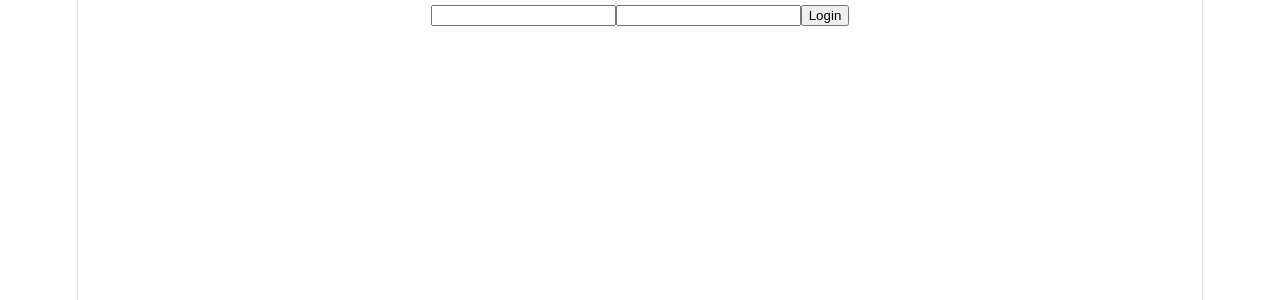
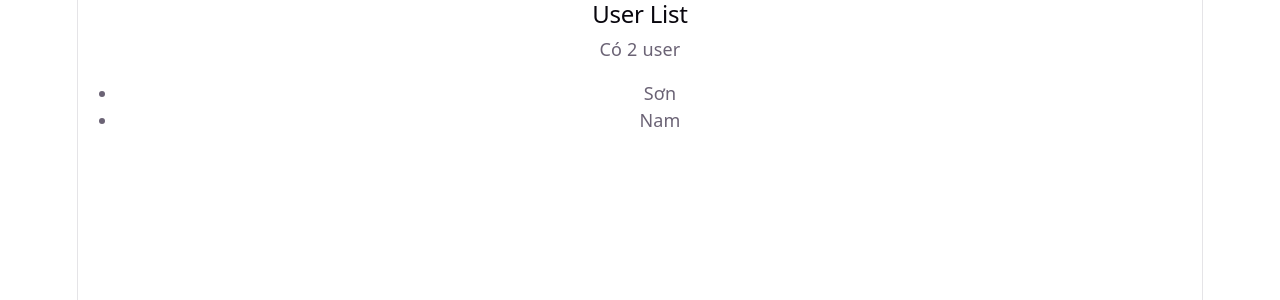
Before and after one commit to lonelyfox2k4/react_homework, a React (Vite) app in the folder react/: page / in a window 1280 px wide. Shown: the top 300 px of the page. Built offline with nearby package versions, Linux system fonts and the light colour scheme.

Commit message:
up Conditional Rendering

```diff
--- a/react/src/App.tsx
+++ b/react/src/App.tsx
@@ -1,62 +1,53 @@
-import { useState } from "react";
+import { useEffect, useState } from "react";
 
-type FormData = {
-  email: string;
-  password: string;
+type User = {
+  id: number;
+  name: string;
 };
 
-export default function LoginForm() {
-  const [form, setForm] = useState<FormData>({
-    email: "",
-    password: ""
-  });
-
+function UserList() {
+  const [users, setUsers] = useState<User[]>([]);
+  const [loading, setLoading] = useState<boolean>(true);
   const [error, setError] = useState<string>("");
 
-  const handleChange = (
-    e: React.ChangeEvent<HTMLInputElement>
-  ): void => {
-    setForm({
-      ...form,
-      [e.target.name]: e.target.value
-    });
-  };
+  useEffect(() => {
+    setTimeout(() => {
+      // giả lập API
+      const success = true;
 
-  const handleSubmit = (e: React.FormEvent): void => {
-    e.preventDefault();
+      if (success) {
+        setUsers([
+          { id: 1, name: "Sơn" },
+          { id: 2, name: "Nam" }
+        ]);
+      } else {
+        setError("Fetch failed");
+      }
 
-    if (!form.email.includes("@")) {
-      setError("Email không hợp lệ");
-      return;
-    }
+      setLoading(false);
+    }, 1500);
+  }, []);
 
-    if (form.password.length < 6) {
-      setError("Password >= 6 ký tự");
-      return;
-    }
 
-    setError("");
-    alert("Login success");
-  };
+  if (loading) return <p>Loading...</p>;
+  if (error) return <p>{error}</p>;
 
   return (
-    <form onSubmit={handleSubmit}>
-      <input
-        name="email"
-        value={form.email}
-        onChange={handleChange}
-      />
+    <div>
+      <h2>User List</h2>
 
-      <input
-        name="password"
-        type="password"
-        value={form.password}
-        onChange={handleChange}
-      />
+      {users.length > 0 && <p>Có {users.length} user</p>}
 
-      <button type="submit">Login</button>
-
-      {error && <p>{error}</p>}
-    </form>
+      {users.length === 0 ? (
+        <p>Không có user nào</p>
+      ) : (
+        <ul>
+          {users.map(user => (
+            <li key={user.id}>{user.name}</li>
+          ))}
+        </ul>
+      )}
+    </div>
   );
 }
+export default UserList;
```
